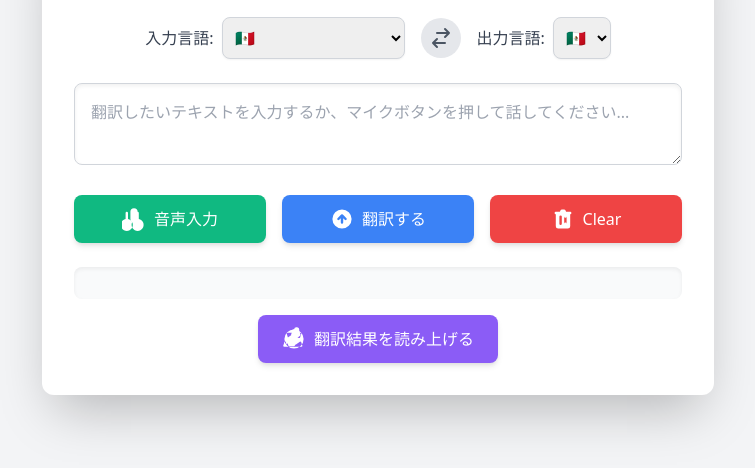
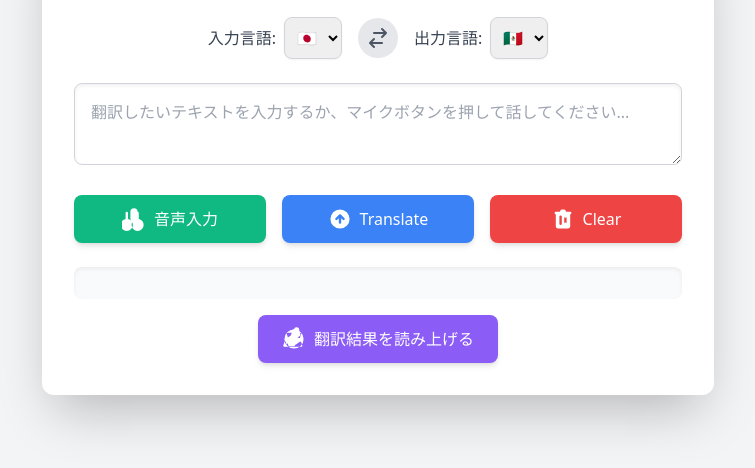
Before and after one commit to Nine-jp/translation-app, a website: page translation-app/public/index.html in a window 1280 px wide. Shown: the part 242-710 px from the top of the page, without its empty margins (262-1017 px from the left). Drawn offline with nearby package versions, Linux system fonts and the light colour scheme.

Commit message:
feat: Final UI adjustments for flags and button texts

```diff
--- a/translation-app/public/index.html
+++ b/translation-app/public/index.html
@@ -23,9 +23,8 @@
             <div class="flex items-center space-x-2">
                 <label for="inputLanguage" class="text-gray-700 font-medium">入力言語:</label>
                 <select id="inputLanguage" class="p-2 border border-gray-300 rounded-lg shadow-sm focus:ring-blue-500 focus:border-blue-500 transition-all duration-200">
+                    <option value="ja-JP">🇯🇵</option>
                     <option value="es-MX">🇲🇽</option>
-                    <option value="ja-JP">🇯🇵</option>
-                    <option value="es-MX">メキシコスペイン語</option>
                 </select>
             </div>
             <button id="swapLanguagesBtn" class="p-2 bg-gray-200 rounded-full hover:bg-gray-300 transition-all duration-200" aria-label="言語を入れ替える">
@@ -61,7 +60,7 @@
                 <svg xmlns="http://www.w3.org/2000/svg" class="h-6 w-6" viewBox="0 0 20 20" fill="currentColor">
                     <path fill-rule="evenodd" d="M10 18a8 8 0 100-16 8 8 0 000 16zm3.707-8.707l-3-3a1 1 0 00-1.414 0l-3 3a1 1 0 001.414 1.414L9 9.414V13a1 1 0 102 0V9.414l1.293 1.293a1 1 0 001.414-1.414z" clip-rule="evenodd" />
                 </svg>
-                <span>翻訳する</span>
+                <span>Translate</span>
             </button>
             <button id="clearBtn" class="flex-1 bg-red-500 text-white py-3 px-6 rounded-lg shadow-md hover:bg-red-600 focus:outline-none focus:ring-2 focus:ring-red-400 focus:ring-opacity-75 transition-all duration-200 flex items-center justify-center space-x-2">
                 <svg xmlns="http://www.w3.org/2000/svg" class="h-6 w-6" viewBox="0 0 20 20" fill="currentColor">
```
